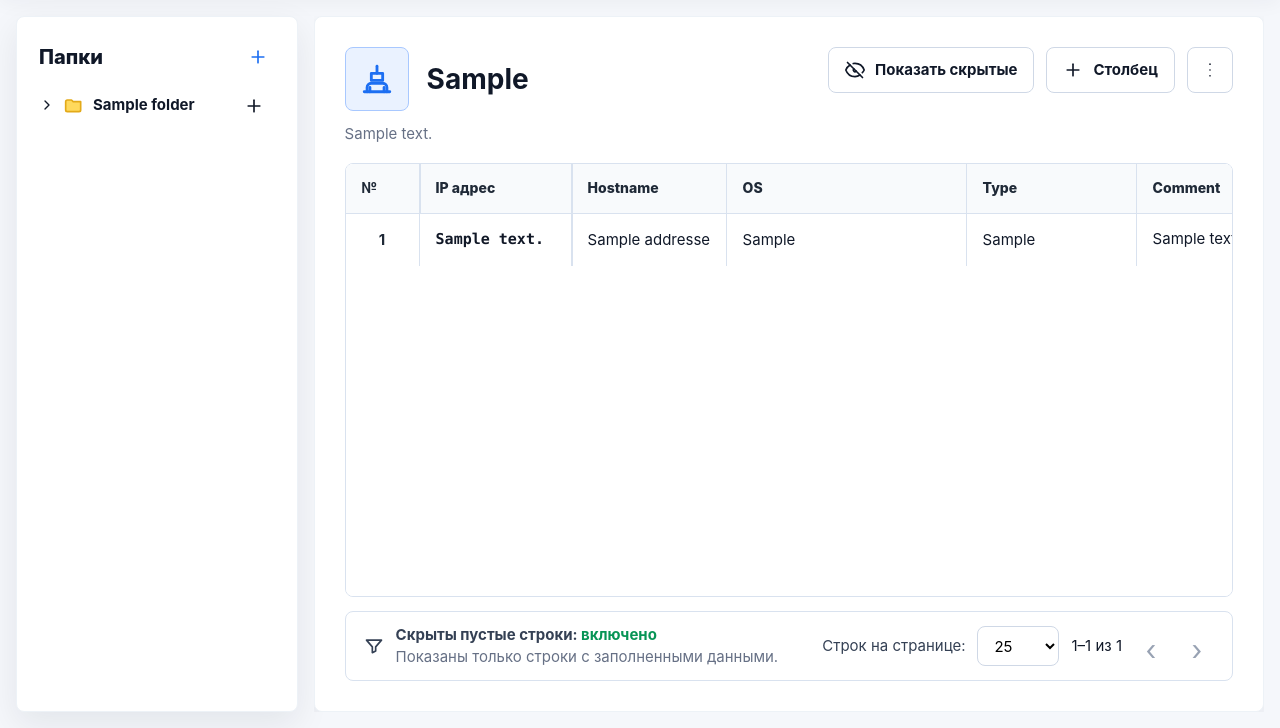
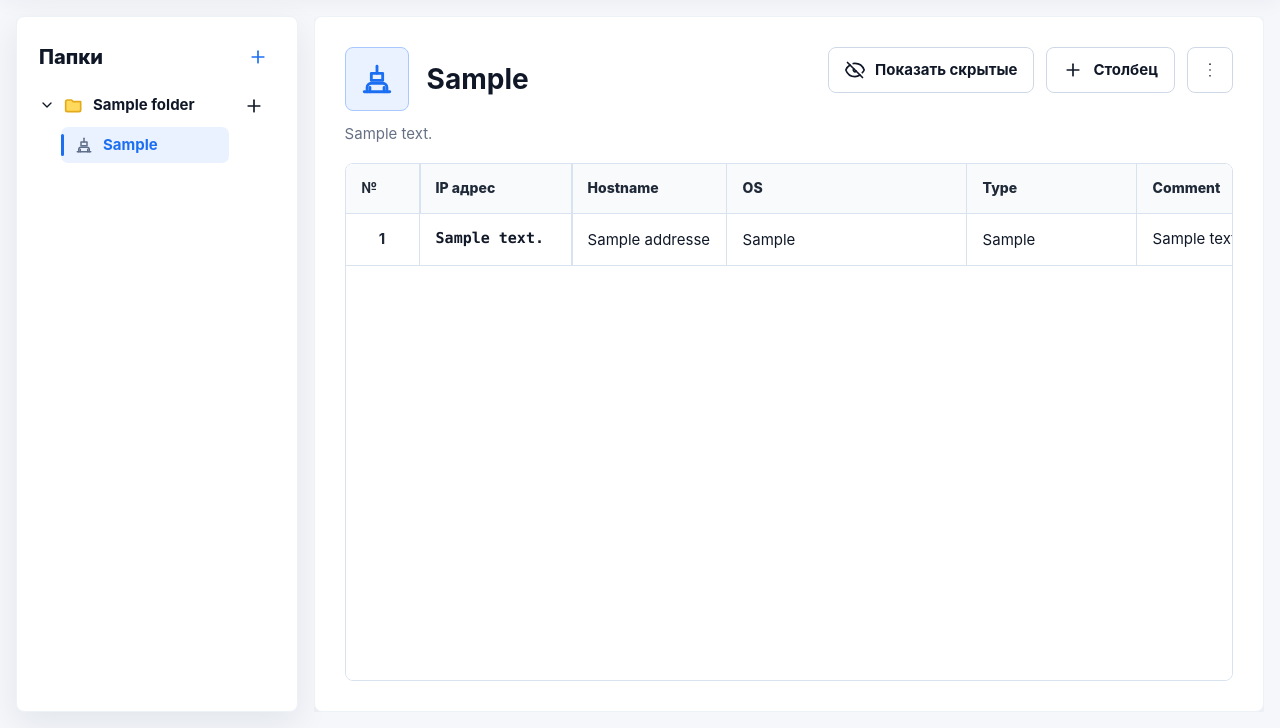
Before and after one commit to lasnet/IPTable, a FastAPI app: page /projects/1 in a window 1280 px wide. Shown: the part 72-800 px from the top of the page. Run offline with FastAPI, Linux system fonts and the light colour scheme; the visitor is signed in with stand-in values (Sample User, id 1); tables that the repository leaves empty hold one stand-in row (values such as "Sample post"); parts of the project's set-up code (start-up, migrations or seed data) failed here and were passed over.

Commit message:
Update templates

```diff
--- a/app/static/app.js
+++ b/app/static/app.js
@@ -33,7 +33,7 @@
   }
 
   function warnAboutDirtyRow() {
-    window.alert(`Есть несохраненные изменения в строке ${rowAddress(dirtyRow)}. Сначала нажмите OK для этой строки.`);
+    window.alert(`Есть несохраненные изменения в строке ${rowAddress(dirtyRow)}. Сначала нажмите Save для этой строки.`);
     focusDirtyRow();
   }
 
--- a/app/static/styles.css
+++ b/app/static/styles.css
@@ -107,7 +107,6 @@ textarea {
 .ghost-button,
 .soft-button,
 .icon-button,
-.pager,
 .row-save,
 button {
   border-radius: 8px;
@@ -540,10 +539,6 @@ select:disabled {
   font-weight: 800;
 }
 
-.asset-table tr:last-child td {
-  border-bottom: 0;
-}
-
 .asset-table th:last-child,
 .asset-table td:last-child {
   border-right: 0;
@@ -582,7 +577,7 @@ select:disabled {
 }
 
 .col-action {
-  width: 76px;
+  width: 92px;
 }
 
 .number-cell {
@@ -658,7 +653,7 @@ th.locked-col {
 
 .save-head,
 .save-cell {
-  width: 76px;
+  width: 92px;
   text-align: center;
 }
 
@@ -717,7 +712,7 @@ th.locked-col {
 }
 
 .row-save {
-  min-width: 34px;
+  min-width: 58px;
   min-height: 30px;
   border: 1px solid #cfd8e6;
   background: #ffffff;
@@ -760,61 +755,6 @@ th.locked-col {
   padding: 32px;
   color: var(--muted);
   text-align: center;
-}
-
-.table-footer {
-  display: flex;
-  align-items: center;
-  justify-content: space-between;
-  gap: 20px;
-  min-height: 70px;
-  margin-top: 14px;
-  padding: 12px 18px;
-  border: 1px solid var(--line);
-  border-radius: 8px;
-  background: #ffffff;
-}
-
-.filter-state {
-  display: flex;
-  align-items: center;
-  gap: 12px;
-  color: #344054;
-}
-
-.filter-state span {
-  color: var(--green);
-}
-
-.pagination,
-.pagination label {
-  display: flex;
-  align-items: center;
-  gap: 12px;
-  color: var(--text);
-}
-
-.pagination label {
-  color: #344054;
-}
-
-.pagination select {
-  width: 82px;
-  height: 40px;
-  padding: 0 12px;
-  border: 1px solid #cfd8e6;
-  border-radius: 8px;
-  background: #ffffff;
-}
-
-.pager {
-  width: 34px;
-  height: 34px;
-  border: 0;
-  background: transparent;
-  color: #98a2b3;
-  font-size: 28px;
-  cursor: pointer;
 }
 
 .empty-workspace {
@@ -943,14 +883,12 @@ th.locked-col {
     padding: 18px;
   }
 
-  .project-card-head,
-  .table-footer {
+  .project-card-head {
     align-items: stretch;
     flex-direction: column;
   }
 
-  .project-actions,
-  .pagination {
+  .project-actions {
     flex-wrap: wrap;
   }
 }
--- a/app/templates/base.html
+++ b/app/templates/base.html
@@ -55,7 +55,7 @@
         {% for folder in folders %}
         <div class="folder-node">
           <div class="folder-line">
-            <details class="tree-folder">
+            <details class="tree-folder" {% if active_project and active_project.folder_id == folder.id %}open{% endif %}>
               <summary>
                 <svg class="chevron" viewBox="0 0 24 24" aria-hidden="true">
                   <path d="m9 18 6-6-6-6" />
--- a/app/templates/project.html
+++ b/app/templates/project.html
@@ -134,7 +134,7 @@
           <td class="save-cell">
             <form id="row-{{ ip.id }}" class="asset-row-form" action="/projects/{{ project.id }}/addresses/{{ ip.id }}" method="post">
               <input type="hidden" name="hide_empty" value="{{ 'true' if hide_empty else 'false' }}">
-              <button class="row-save" type="submit">OK</button>
+              <button class="row-save" type="submit">Save</button>
             </form>
           </td>
         </tr>
@@ -152,28 +152,5 @@
       </tbody>
     </table>
   </div>
-
-  <footer class="table-footer">
-    <div class="filter-state">
-      <svg class="icon" viewBox="0 0 24 24" aria-hidden="true">
-        <path d="M3 5h18l-7 8v5l-4 2v-7L3 5Z" />
-      </svg>
-      <div>
-        <strong>Скрыты пустые строки: <span>{{ 'включено' if hide_empty else 'выключено' }}</span></strong>
-        <p>Показаны только строки с заполненными данными.</p>
-      </div>
-    </div>
-    <div class="pagination">
-      <label>
-        Строк на странице:
-        <select>
-          <option>25</option>
-        </select>
-      </label>
-      <span>1–{{ shown_count }} из {{ shown_count }}</span>
-      <button class="pager" type="button" aria-label="Предыдущая страница">‹</button>
-      <button class="pager" type="button" aria-label="Следующая страница">›</button>
-    </div>
-  </footer>
 </section>
 {% endblock %}
```
Also changed, not shown: AGENT.md (+6 -4 lines), app/services/ping.py (+4 -13 lines), README.md, 1 other file.
